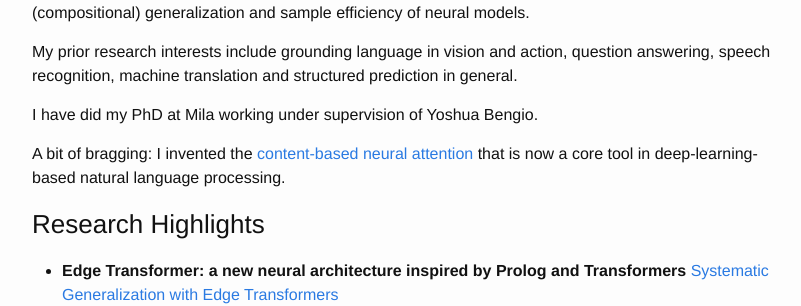
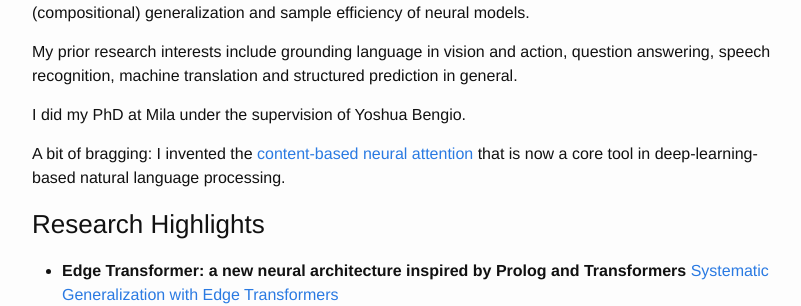
Before and after one commit to amire80/rizar.github.io, a Jekyll site: the page built from index.md, in a window 1280 px wide and 900 px high, scrolled down 600 px. Shown: the part 154-460 px from the top of the window, without its empty margins (238-1039 px from the left). Built offline with Jekyll 4.4.1, drawn with Linux system fonts in a browser that asks for light colours.

Commit message:
Improve English grammar
"I have did" is definitely incorrect. It should be "I did" or "I have done", and since it was completed a while ago, "I did" is probably better.

Also add a missing article and remove "working", which seems unnecessary.

Feel free to disregard or change—it's your page :)

```diff
--- a/index.md
+++ b/index.md
@@ -13,7 +13,7 @@ I believe Human Language Techonologies (HLT: a better name than NLP) will change
 
 My prior research interests include grounding language in vision and action, question answering, speech recognition, machine translation and structured prediction in general.
 
-I have did my PhD at Mila working under supervision of Yoshua Bengio.
+I did my PhD at Mila under the supervision of Yoshua Bengio.
 
 A bit of bragging: I invented the
 [content-based neural attention](https://arxiv.org/abs/1409.0473) that is now a core tool in deep-learning-based natural language processing.
```
